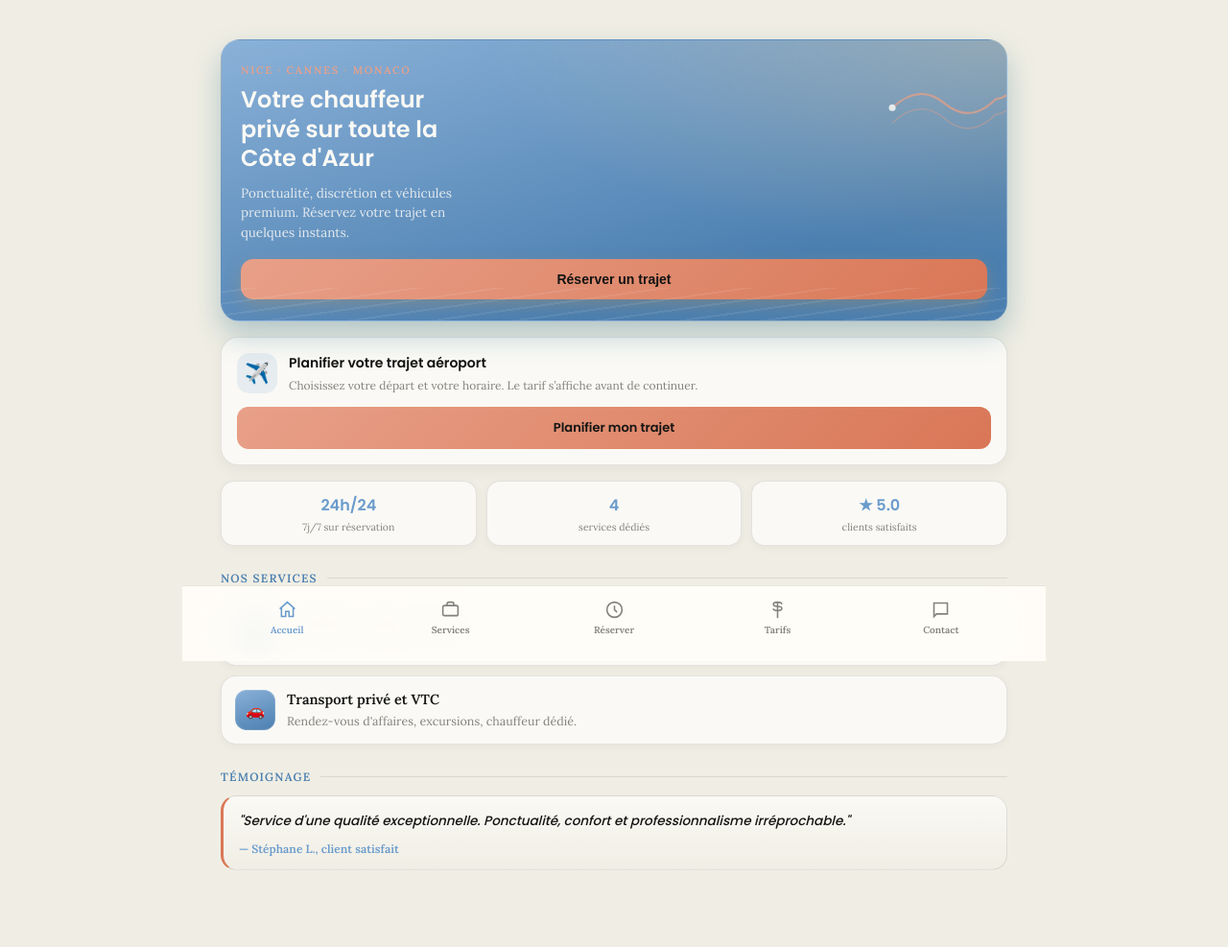
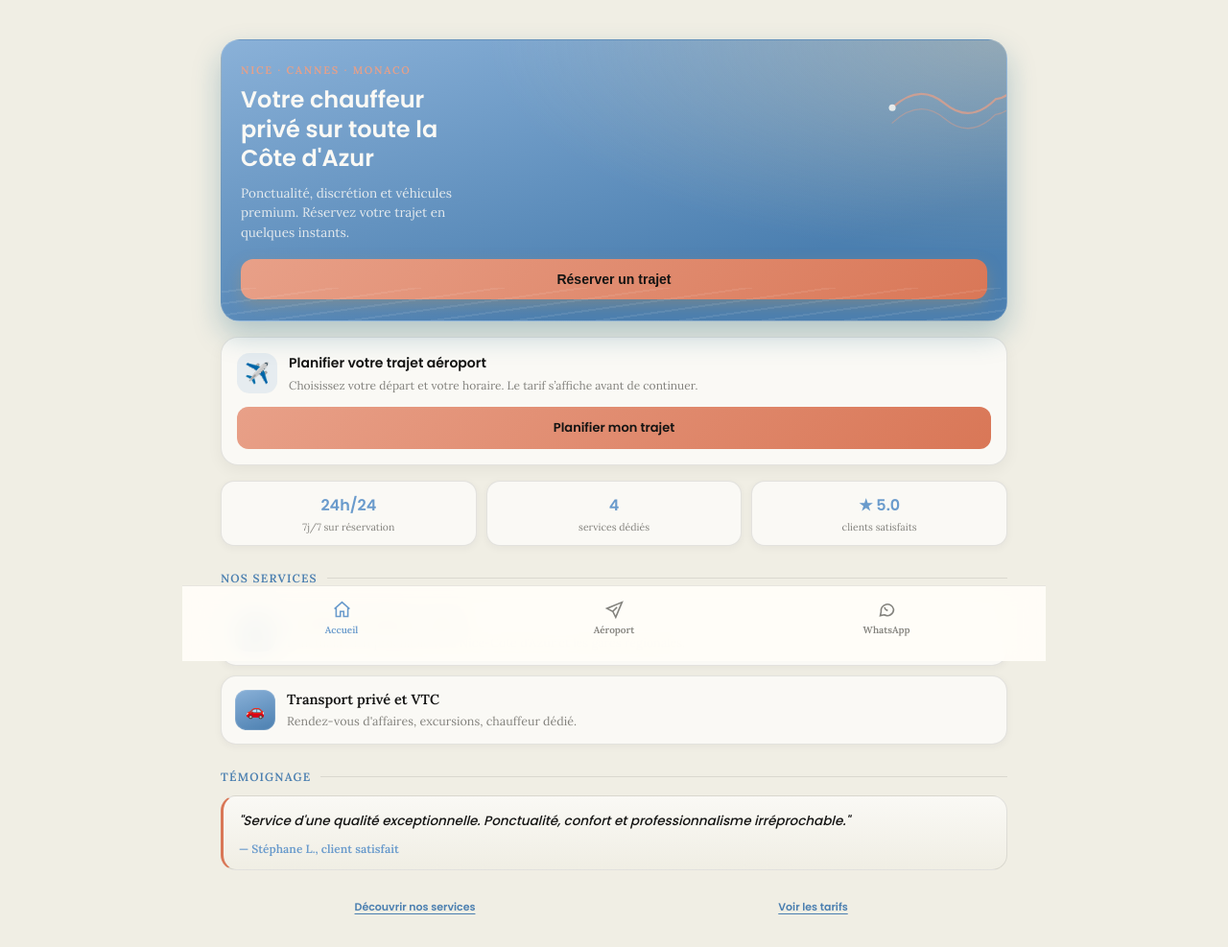
Before and after one commit to zakbe06120-cmyk/elite-driver-app1, a website: page www/index.html in a window 1280 px wide. Shown: the part 111-1098 px from the top of the page at 96% size. Drawn offline with Linux system fonts and the light colour scheme.

Commit message:
Simplify navigation and surface WhatsApp contact

```diff
--- a/www/index.html
+++ b/www/index.html
@@ -307,6 +307,8 @@
   .route-option-copy span+span{font-size:11px;color:var(--slate);margin-top:2px;}
   .route-option-price{white-space:nowrap;font-weight:700;color:var(--azure-deep);}
   .visually-hidden{position:absolute;width:1px;height:1px;padding:0;margin:-1px;overflow:hidden;clip:rect(0,0,0,0);white-space:nowrap;border:0;}
+  .home-secondary-links{display:flex;justify-content:space-between;gap:10px;margin:20px 0 8px;}
+  .home-secondary-links button{flex:1;padding:10px 4px;border:0;background:transparent;color:var(--azure-deep);font:600 11px 'Poppins',sans-serif;text-decoration:underline;text-underline-offset:3px;cursor:pointer;}
   .airport-planner-card{display:grid;gap:14px;margin:16px 0 4px;padding:16px;background:var(--paper);border:1px solid var(--line);border-radius:18px;box-shadow:0 5px 16px rgba(20,20,19,.05);}
   .airport-planner-copy{display:flex;align-items:flex-start;gap:12px;}
   .airport-planner-icon{display:grid;place-items:center;width:42px;height:42px;flex-shrink:0;border-radius:13px;background:rgba(106,155,204,.14);font-size:21px;}
@@ -609,6 +611,10 @@
         <p data-i18n="quote1">"Service d'une qualité exceptionnelle. Ponctualité, confort et professionnalisme irréprochable."</p>
         <div class="who" data-i18n="quote1who">— Stéphane L., client satisfait</div>
       </div>
+      <div class="home-secondary-links">
+        <button type="button" onclick="goTo('services')" data-i18n="homeAllServices">Découvrir nos services</button>
+        <button type="button" onclick="goTo('tarifs')" data-i18n="homeAllRates">Voir les tarifs</button>
+      </div>
     </section>
 
     <!-- ===== RESERVER ===== -->
@@ -799,24 +805,15 @@
       <svg viewBox="0 0 24 24" fill="none" stroke="currentColor" stroke-width="1.8"><path d="M3 11l9-8 9 8M5 10v10h5v-6h4v6h5V10"/></svg>
       <span data-i18n="tabHome">Accueil</span>
     </button>
-    <button class="tab" data-screen="services" onclick="goTo('services')">
-      <svg viewBox="0 0 24 24" fill="none" stroke="currentColor" stroke-width="1.8"><rect x="3" y="7" width="18" height="12" rx="2"/><path d="M8 7V5a2 2 0 012-2h4a2 2 0 012 2v2"/></svg>
-      <span data-i18n="tabServices">Services</span>
-    </button>
-    <button class="tab" data-screen="reserver" onclick="goTo('reserver')">
-      <svg viewBox="0 0 24 24" fill="none" stroke="currentColor" stroke-width="1.8"><circle cx="12" cy="12" r="9"/><path d="M12 7v5l3 3"/></svg>
-      <span data-i18n="tabBook">Réserver</span>
-    </button>
-    <button class="tab" data-screen="tarifs" onclick="goTo('tarifs')">
-      <svg viewBox="0 0 24 24" fill="none" stroke="currentColor" stroke-width="1.8"><path d="M12 2v20M17 5.5C17 4 15 3 12 3s-5 1-5 2.5S9 8 12 8s5 1 5 2.5-2 2.5-5 2.5-5-1-5-2.5"/></svg>
-      <span data-i18n="tabPricing">Tarifs</span>
+    <button class="tab" data-screen="reserver" onclick="planAirportTransfer()">
+      <svg viewBox="0 0 24 24" fill="none" stroke="currentColor" stroke-width="1.8"><path d="M21 3 3 10.5l7 3.5L13.5 21 21 3Z"/><path d="m10 14 5-5"/></svg>
+      <span data-i18n="tabBook">Aéroport</span>
     </button>
     <button class="tab" data-screen="contact" onclick="goTo('contact')">
-      <svg viewBox="0 0 24 24" fill="none" stroke="currentColor" stroke-width="1.8"><path d="M4 4h16v13H7l-3 3z"/></svg>
-      <span data-i18n="tabContact">Contact</span>
+      <svg viewBox="0 0 24 24" fill="none" stroke="currentColor" stroke-width="1.8"><path d="M20 11.5a7.5 7.5 0 0 1-11.2 6.5L4 19l1-4.3A7.5 7.5 0 1 1 20 11.5Z"/><path d="M9 9c.5 2 2 3.5 4 4"/></svg>
+      <span data-i18n="tabContact">WhatsApp</span>
     </button>
   </div>
-</div>
 
 <script>
   const translations = {
@@ -826,6 +823,8 @@
       heroTitle: "Votre chauffeur privé sur toute la Côte d'Azur",
       heroText: "Ponctualité, discrétion et véhicules premium. Réservez votre trajet en quelques instants.",
       heroBtn: "Réserver un trajet",
+      homeAllServices: "Découvrir nos services",
+      homeAllRates: "Voir les tarifs",
       airportPlannerTitle: "Planifier votre trajet aéroport",
       airportPlannerSub: "Choisissez votre départ et votre horaire. Le tarif s’affiche avant de continuer.",
       airportPlannerBtn: "Planifier mon trajet",
@@ -899,7 +898,7 @@
       contactEmailH: "E-mail", contactEmailP: "À renseigner",
       contactHoursH: "Horaires", contactHoursP: "Du lundi au dimanche, 24h/24, sur réservation",
       btnBookNow: "Réserver maintenant", btnCall: "Appeler directement",
-      tabHome: "Accueil", tabServices: "Services", tabBook: "Aéroport", tabPricing: "Tarifs", tabContact: "Contact",
+      tabHome: "Accueil", tabServices: "Services", tabBook: "Aéroport", tabPricing: "Tarifs", tabContact: "WhatsApp",
       toastMissing: "Merci de compléter les champs obligatoires",
       toastTripMissing: "Choisissez un trajet, une date et une heure pour continuer.",
       toastDatePast: "Choisissez une date et une heure à venir.",
@@ -927,6 +926,8 @@
       heroTitle: "Your private chauffeur across the French Riviera",
       heroText: "Punctuality, discretion and premium vehicles. Book your ride in a few taps.",
       heroBtn: "Book a ride",
+      homeAllServices: "Explore our services",
+      homeAllRates: "View rates",
       airportPlannerTitle: "Plan your airport transfer",
       airportPlannerSub: "Choose your pickup and time. See the fare before continuing.",
       airportPlannerBtn: "Plan my ride",
@@ -1000,7 +1001,7 @@
       contactEmailH: "Email", contactEmailP: "To be added",
       contactHoursH: "Hours", contactHoursP: "Monday to Sunday, 24/7, by reservation",
       btnBookNow: "Book now", btnCall: "Call directly",
-      tabHome: "Home", tabServices: "Services", tabBook: "Airport", tabPricing: "Rates", tabContact: "Contact",
+      tabHome: "Home", tabServices: "Services", tabBook: "Airport", tabPricing: "Rates", tabContact: "WhatsApp",
       toastMissing: "Please complete the required fields",
       toastTripMissing: "Choose a route, date and time to continue.",
       toastDatePast: "Choose a date and time in the future.",
@@ -1052,7 +1053,8 @@
   function goTo(name){
     document.querySelectorAll('.screen').forEach(s=>s.classList.remove('active'));
     document.getElementById('screen-'+name).classList.add('active');
-    document.querySelectorAll('.tab').forEach(t=>t.classList.toggle('active', t.dataset.screen===name));
+    const tabScreen=(name==='services'||name==='tarifs')?'accueil':name;
+    document.querySelectorAll('.tab').forEach(t=>t.classList.toggle('active', t.dataset.screen===tabScreen));
     document.getElementById('content').scrollTop = 0;
   }
 
```
